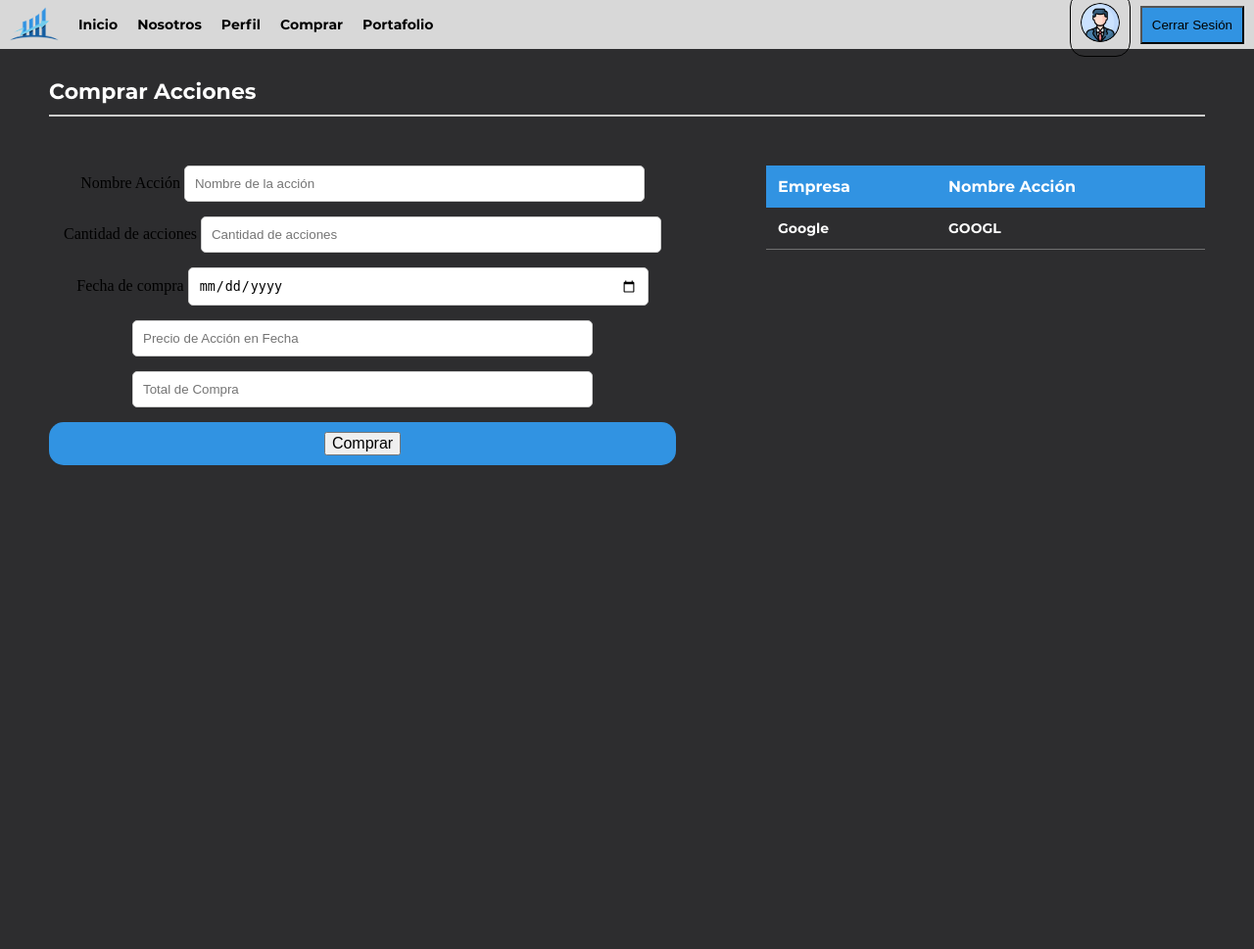
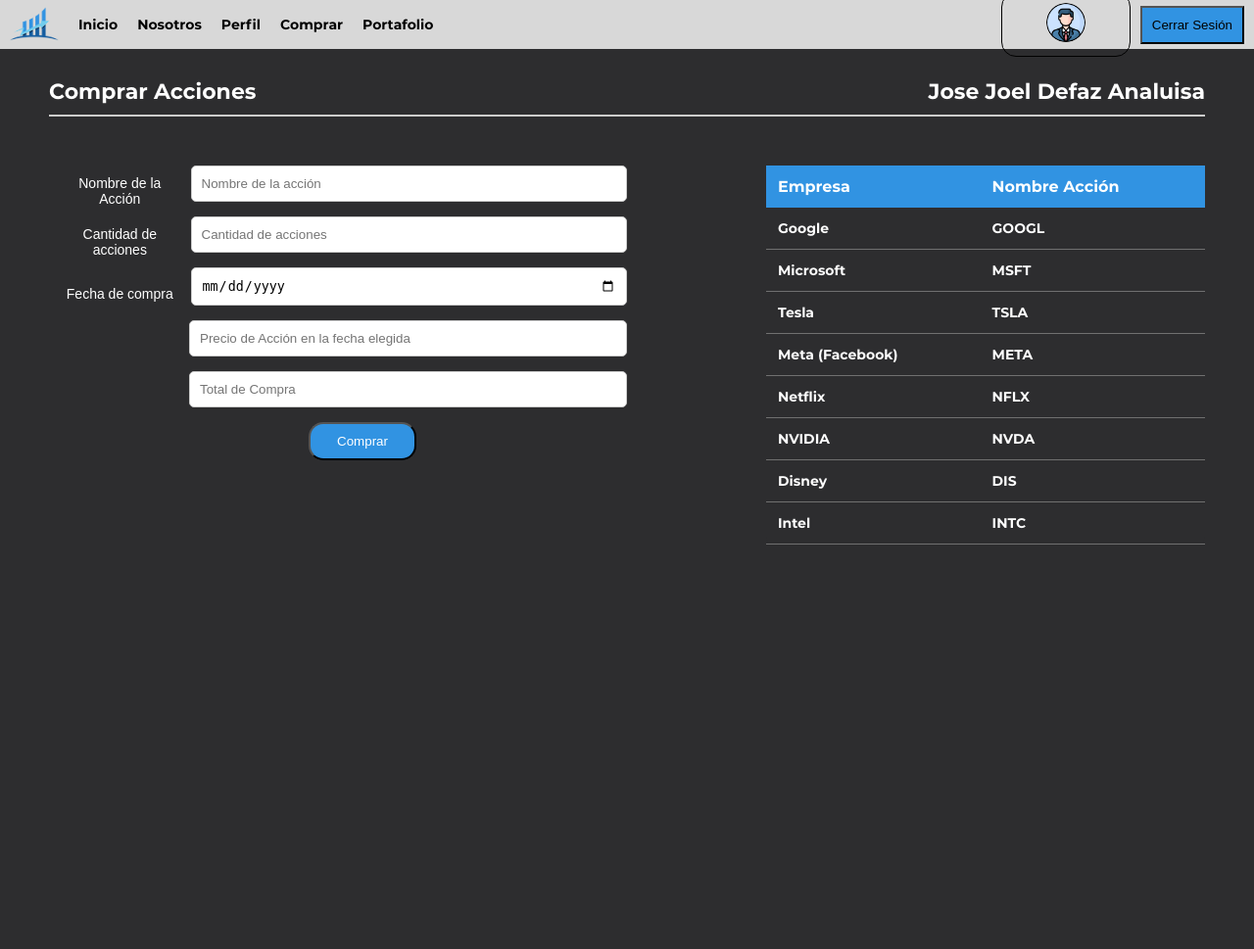
Before and after one commit to joeDeef/stock-track, a Django app: page /compras/ in a window 1280 px wide. Shown: the whole page at 98% size. Run offline with Django 5.2, Linux system fonts and the light colour scheme; a user stored in the database is signed in.

Commit message:
[Refactor]: Ajustar diseño del sitio web

```diff
--- a/src/static/styles/style.css
+++ b/src/static/styles/style.css
@@ -152,6 +152,7 @@
     border-radius: 15px;
     text-align: center;
     cursor: pointer;
+    width: 110px;
 }
 
 #boton-registro {
@@ -309,13 +310,36 @@
     border: 1px solid #ccc;
     border-radius: 5px;
 }
+.campo {
+    display: flex;
+    align-items:center;
+    justify-content:end;
+}
+
 .input-compra {
-    width: 70%; /* Ocupa todo el ancho del formulario */
+
+
     padding: 10px;
     margin-bottom: 15px;
     border: 1px solid #ccc;
     border-radius: 5px;
+    width: 425px;
+    margin-right: 50px;  /* Cambia este valor a la posición deseada en X */
+
+    display: block; /* Asegura que cada input esté en una nueva línea */
 }
+
+.etiqueta {
+    font-size: 14px;
+
+    padding: 10px;
+    width: 125px;
+    display: inline-block;
+    font-family: Arial, sans-serif;
+
+}
+
+
 .input-registro {
     width: 70%; /* Ocupa todo el ancho del formulario */
     padding: 10px;
@@ -323,6 +347,7 @@
     border: 1px solid #ccc;
     border-radius: 5px;
 }
+
 
 /* Columna Derecha: Imagen */
 .imagen-pantalla {
--- a/src/templates/comprar.html
+++ b/src/templates/comprar.html
@@ -1,18 +1,20 @@
-{% load static %}
 <!DOCTYPE html>
 <html lang="en">
 <head>
     <meta charset="UTF-8">
     <meta name="viewport" content="width=device-width, initial-scale=1.0">
     <title>Comprar Acciones</title>
+    {% load static %}
     <link rel="stylesheet" href="{% static 'styles/style.css' %}">
 </head>
 <body>
+
     {% include 'header.html' %}
 
     <div class="color-cuatro pt-3">
-        <h3 class="pb-1 f-xb color-basico-fw" style="border-bottom: 2px solid #ccc; margin-left: 50px; margin-right: 50px;">
-            Comprar Acciones
+        <h3 class="pb-1 f-xb color-basico-fw" style="border-bottom: 2px solid #ccc; margin-left: 50px; margin-right: 50px; display: flex; justify-content: space-between;">
+            <span>Comprar Acciones</span>
+            <span>{{ user.nombres }}</span>
         </h3>
     </div>
 
@@ -21,28 +23,28 @@
         <form class="info-login flex-column pl-5" method="POST" action="{% url 'compras:comprar_accion' %}">
             {% csrf_token %}
             <div class="campo">
-                <label for="nombre" class="etiqueta-blanca">Nombre Acción</label>
+                <label class="etiqueta" for="nombre" style="color: white;">Nombre de la Acción</label>
                 <input type="text" name="nombre" id="nombre" class="input-compra" placeholder="Nombre de la acción" required>
             </div>
             <div class="campo">
-                <label for="cantidad" class="etiqueta-blanca">Cantidad de acciones</label>
+                <label class="etiqueta" for="cantidad" style="color: white;">Cantidad de acciones</label>
                 <input type="number" name="cantidad" id="cantidad" class="input-compra" placeholder="Cantidad de acciones" min="1" required>
             </div>
             <div class="campo">
-                <label for="fecha_compra" class="etiqueta-blanca">Fecha de compra</label>
-                <input type="date" name="fecha_compra" id="fecha_compra" class="input-compra" required>
+                <label class="etiqueta" for="fecha_compra" style="color: white;">Fecha de compra</label>
+                <input type="date" name="fecha_compra" id="fecha_compra" class="input-compra" placeholder="Fecha de compra" required>
             </div>
 
             <!-- Nuevos campos no editables -->
             <div class="campo">
-                <input type="text" id="precio_accion" class="input-compra" placeholder="Precio de Acción en Fecha" readonly>
+                <input type="text" id="precio_accion" class="input-compra" placeholder="Precio de Acción en la fecha elegida" readonly>
             </div>
             <div class="campo">
                 <input type="text" id="total_compra" class="input-compra" placeholder="Total de Compra" readonly>
             </div>
 
-            <div class="boton color-primario color-basico-fw pa-1">
-                <button type="submit" id="btn-comprar" class="color-basico-fb f-b">Comprar</button>
+            <div >
+                <button type="submit" id="btn-comprar" class="boton color-primario color-basico-fw pa-1">Comprar</button>
             </div>
         </form>
 
@@ -56,18 +58,53 @@
                     </tr>
                 </thead>
                 <tbody>
-                    <tr data-ticker="GOOGL" onclick="agregarNombreAccion(this.dataset.ticker)">
+                    <tr onclick="agregarNombreAccion('GOOGL')">
                         <td>Google</td>
                         <td>GOOGL</td>
                     </tr>
-                    <!-- Otras filas... -->
+                    <tr onclick="agregarNombreAccion('MSFT')">
+                        <td>Microsoft</td>
+                        <td>MSFT</td>
+                    </tr>
+                    <tr onclick="agregarNombreAccion('TSLA')">
+                        <td>Tesla</td>
+                        <td>TSLA</td>
+                    </tr>
+                    <tr onclick="agregarNombreAccion('META')">
+                        <td>Meta (Facebook)</td>
+                        <td>META</td>
+                    </tr>
+                    <tr onclick="agregarNombreAccion('NFLX')">
+                        <td>Netflix</td>
+                        <td>NFLX</td>
+                    </tr>
+                    <tr onclick="agregarNombreAccion('NVDA')">
+                        <td>NVIDIA</td>
+                        <td>NVDA</td>
+                    </tr>
+                    <tr onclick="agregarNombreAccion('DIS')">
+                        <td>Disney</td>
+                        <td>DIS</td>
+                    </tr>
+                    <tr onclick="agregarNombreAccion('INTC')">
+                        <td>Intel</td>
+                        <td>INTC</td>
+                    </tr>
                 </tbody>
             </table>
         </div>
+
     </section>
 
     {% include 'mensajes.html' %}
     <script src="{% static 'js/compras.js' %}"></script>
     <script src="{% static 'js/mensajes.js' %}"></script>
+
+    <script>
+        // Función para seleccionar una acción de la tabla
+        function agregarNombreAccion(ticker) {
+            document.getElementById('nombre').value = ticker; // Coloca el ticker en el campo "nombre"
+        }
+    </script>
 </body>
 </html>
--- a/src/templates/perfil.html
+++ b/src/templates/perfil.html
@@ -11,7 +11,11 @@
 <body>
     {% include 'header.html' %}
 
-    <h1>Perfil de Usuario</h1>
+    <div class="color-cuatro pt-3">
+        <h3 class="pb-1 f-xb color-basico-fw" style="border-bottom: 2px solid #ccc; margin-left: 50px; margin-right: 50px;">
+            Perfil de Usuario
+        </h3>
+    </div>
 
     <div class="profile-container">
         <!-- Imagen de Perfil -->
```
Also changed, not shown: src/templates/portafolio.html (+6 -4 lines), src/db.sqlite3.
